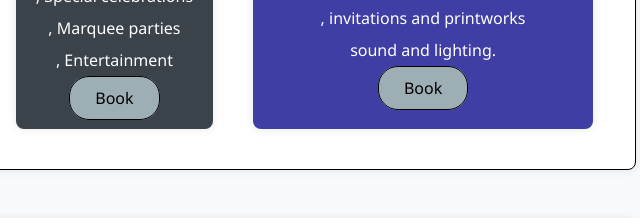
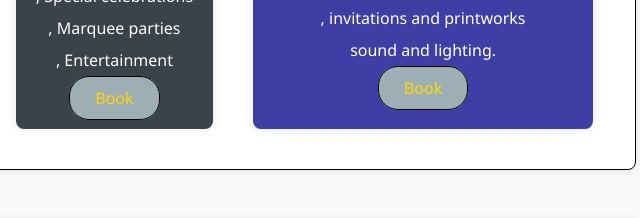
Before and after one commit to iron-drago/iron-drago.github.io, a plain HTML site: page services.html in a window 1280 px wide. Shown: the part 316-534 px from the top of the page, 525-1165 px from the left. Drawn offline with Linux system fonts and the light colour scheme.

Commit message:
hel froend

```diff
--- a/styles.css
+++ b/styles.css
@@ -172,13 +172,14 @@ li {
   }
   .booksilver{
     background-color: rgb(157, 174, 180);
+    color: gold;
     border: 1px black solid;
     display: inline;
     padding: 10px 25px;
     border-radius: 20px;
     text-decoration: none;
     margin-bottom : 100px;
-    color: #000000;
+
   }
   .booking{
     text-align: center;
```
